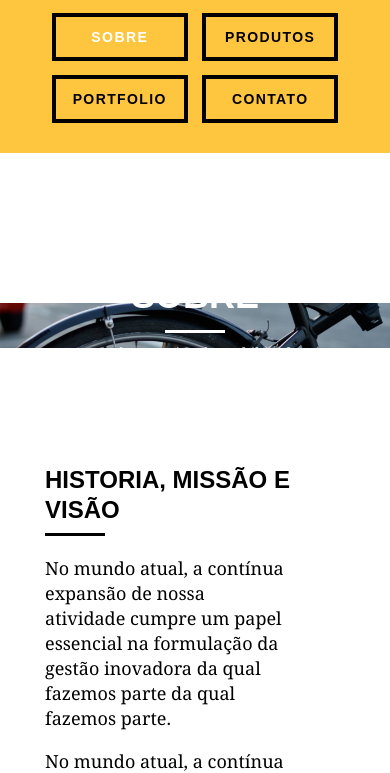
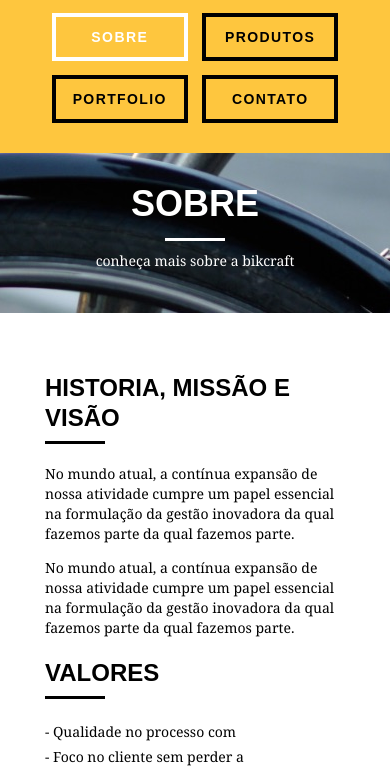
Before and after one commit to ViniVelasco/bikcraft, a plain HTML site: page sobre.html in a window 390 px wide. Shown: the part 79-852 px from the top of the page. Drawn offline with Linux system fonts and the light colour scheme.

Commit message:
Create page about responsive and fix background on all pages (cover)

```diff
--- a/css/contato.css
+++ b/css/contato.css
@@ -1,5 +1,5 @@
 .interna_contato {
-  background: url("../img/bg-contato.jpg") no-repeat center;;
+  background: url("../img/bg-contato.jpg") no-repeat center;
   background-size: cover;
 }
 /* Orçamento */
--- a/css/portfolio.css
+++ b/css/portfolio.css
@@ -1,6 +1,6 @@
 .interna_portfolio {
-  background: url("../img/bg-portfolio.jpg") center no-repeat;
-  background-size:100%
+  background: url("../img/bg-portfolio.jpg") no-repeat center;
+  background-size: cover;
 }
 
 .quote_clientes {
--- a/css/produtos.css
+++ b/css/produtos.css
@@ -1,5 +1,5 @@
 .interna_produtos {
-  background: url("../img/bg-produtos.jpg") no-repeat center;;
+  background: url("../img/bg-produtos.jpg") no-repeat center;
   background-size: cover;
 }
 
--- a/css/responsivo.css
+++ b/css/responsivo.css
@@ -55,6 +55,10 @@
     border-color: #fff;
   }
 
+  .header_menu ul li a.menu_ativo {
+    border-color: #fff;
+  }
+
   /* Introdução */
   .introducao {
     margin-top: 0px;
@@ -67,6 +71,11 @@
     font-size: 36px;
   }
 
+  /* Introdução Interna */
+  section.introducao-interna {
+    margin-top: 0px;
+  }
+
   /* Call */
   .call {
     padding-top: 10px;
@@ -76,4 +85,17 @@
     display: none;
   }
 
+  /* Sobre */
+
+  .missao_sobre p {
+    font-size: 14px;
+    line-height: 20px;
+    padding-right: 0px;
+  }
+
+  .missao_sobre ul li {
+    font-size: 14px;
+    line-height: 25px;
+  }
+
 }
--- a/css/sobre.css
+++ b/css/sobre.css
@@ -1,10 +1,10 @@
 .interna_sobre {
-  background: url("../img/bg-sobre.jpg") center no-repeat;
-  background-size:100%
+  background: url("../img/bg-sobre.jpg") no-repeat center;
+  background-size: cover;
 }
 
 .missao_sobre {
-  padding-top: 60px ;
+  padding-top: 60px;
 }
 
 .missao_sobre p {
```
